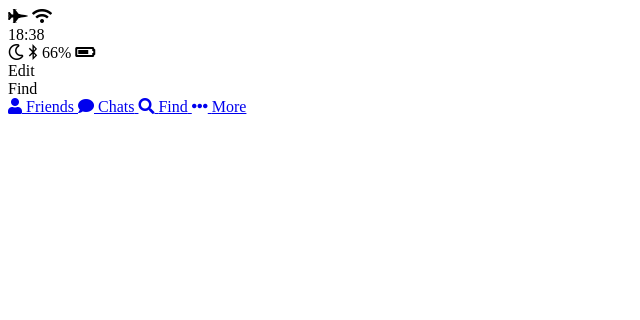
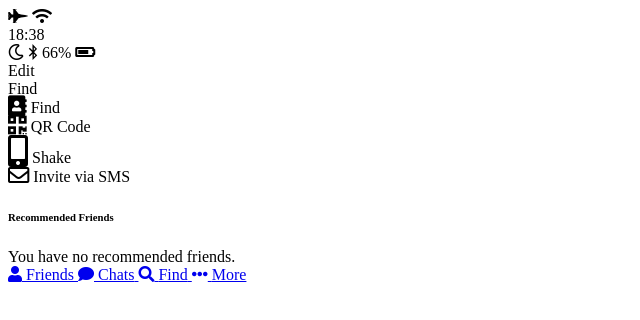
Before and after one commit to EUNJI-JEON/kakao-clone-implementation, a plain HTML site: page find.html in a window 1280 px wide. Shown: the whole page, without its empty margins (0-640 px from the left). Drawn offline with Linux system fonts and the light colour scheme.

Commit message:
find is done

```diff
--- a/find.html
+++ b/find.html
@@ -34,6 +34,34 @@
       </div>
     </div>
   </header>
+  <main class="find">
+    <section class="find__options">
+      <div class="find__option">
+        <i class="fa fa-address-book fa-lg"></i>
+        <span class="find__option-title">Find</span>
+      </div>
+      <div class="find__option">
+        <i class="fa fa-qrcode fa-lg"></i>
+        <span class="find__option-title">QR Code</span>
+      </div>
+      <div class="find__option">
+        <i class="fas fa-mobile-alt fa-2x"></i>
+        <span class="find__option-title">Shake</span>
+      </div>
+      <div class="find__option">
+        <i class="far fa-envelope fa-lg"></i>
+        <span class="find__option-title">Invite via SMS</span>
+      </div>
+    </section>
+    <section class="find__recommended">
+      <header>
+        <h6 class="recommended__title">Recommended Friends</h6>
+      </header>
+      <div class="recommended__none">
+        <span class="recommended__text">You have no recommended friends.</span>
+      </div>
+    </section>
+  </main>
   <nav class="tab-bar">
     <a href="index.html" class="tab-bar__tab">
       <i class="fa fa-user"></i>
```
